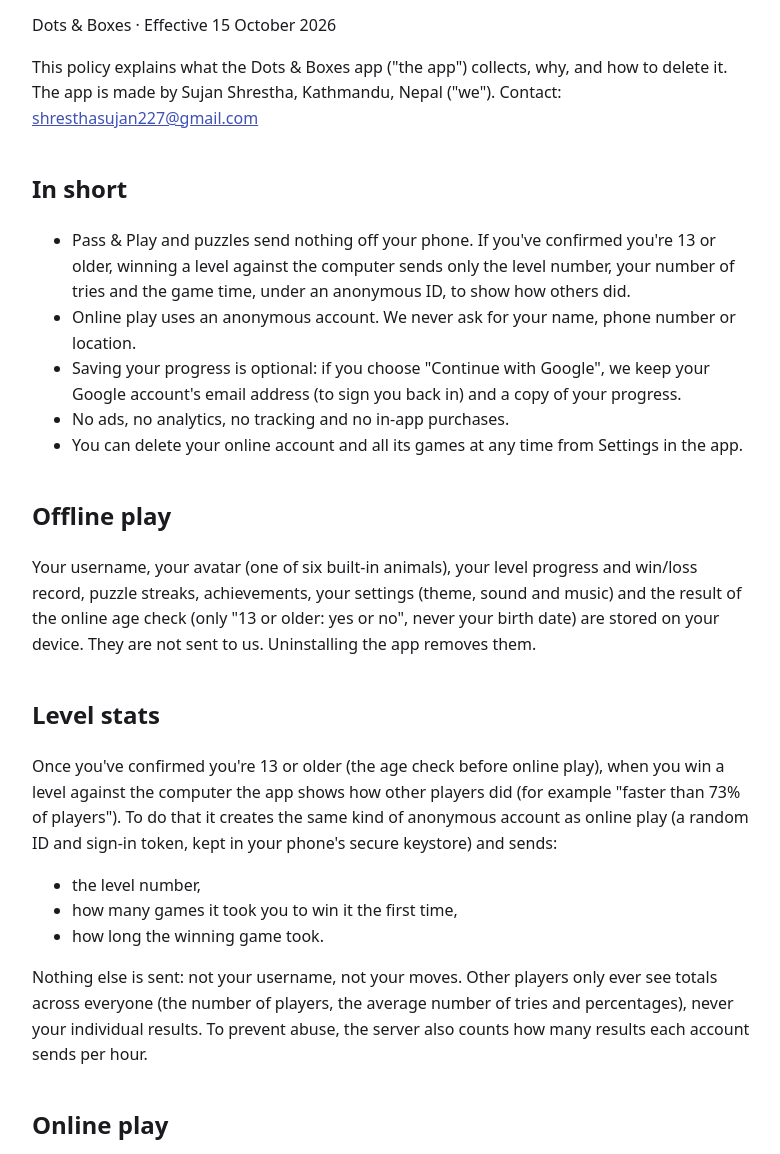
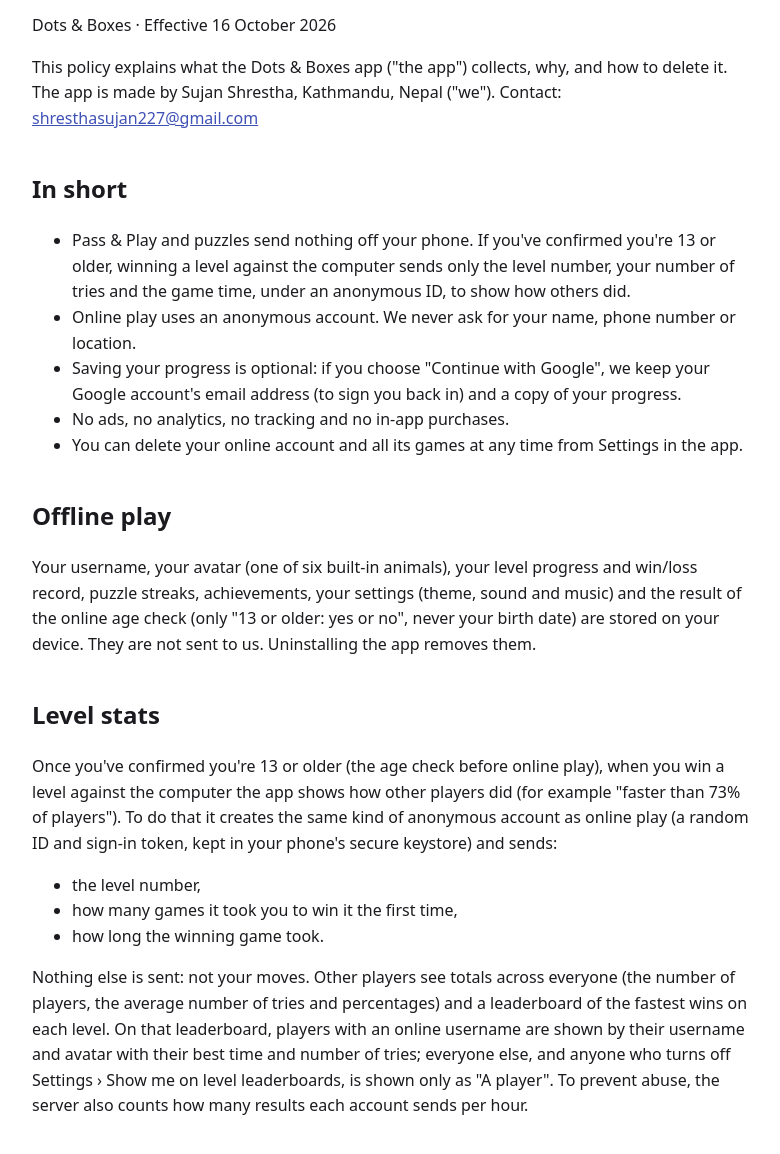
Before and after one commit to Sujan227/dots-and-boxes-legal, a plain HTML site: page privacy-policy.html in a window 1280 px wide. Shown: the part 73-1227 px from the top of the page, without its empty margins (248-1028 px from the left). Drawn offline with Linux system fonts and the light colour scheme.

Commit message:
Update effective date and privacy policy details

```diff
--- a/privacy-policy.html
+++ b/privacy-policy.html
@@ -9,7 +9,7 @@
 </head>
 <body>
 <h1>Privacy Policy</h1>
-<p>Dots &amp; Boxes · Effective 15 October 2026</p>
+<p>Dots &amp; Boxes · Effective 16 October 2026</p>
 <p>This policy explains what the Dots &amp; Boxes app (&quot;the app&quot;) collects, why, and how to delete it. The app is made by Sujan Shrestha, Kathmandu, Nepal (&quot;we&quot;). Contact: <a href="mailto:shresthasujan227@gmail.com">shresthasujan227@gmail.com</a></p>
 <h2>In short</h2>
 <ul>
@@ -28,7 +28,7 @@
 <li>how many games it took you to win it the first time,</li>
 <li>how long the winning game took.</li>
 </ul>
-<p>Nothing else is sent: not your username, not your moves. Other players only ever see totals across everyone (the number of players, the average number of tries and percentages), never your individual results. To prevent abuse, the server also counts how many results each account sends per hour.</p>
+<p>Nothing else is sent: not your moves. Other players see totals across everyone (the number of players, the average number of tries and percentages) and a leaderboard of the fastest wins on each level. On that leaderboard, players with an online username are shown by their username and avatar with their best time and number of tries; everyone else, and anyone who turns off Settings › Show me on level leaderboards, is shown only as &quot;A player&quot;. To prevent abuse, the server also counts how many results each account sends per hour.</p>
 <h2>Online play</h2>
 <p>When you first play online, the app creates an anonymous account with our hosting provider and stores:</p>
 <ul>
```
